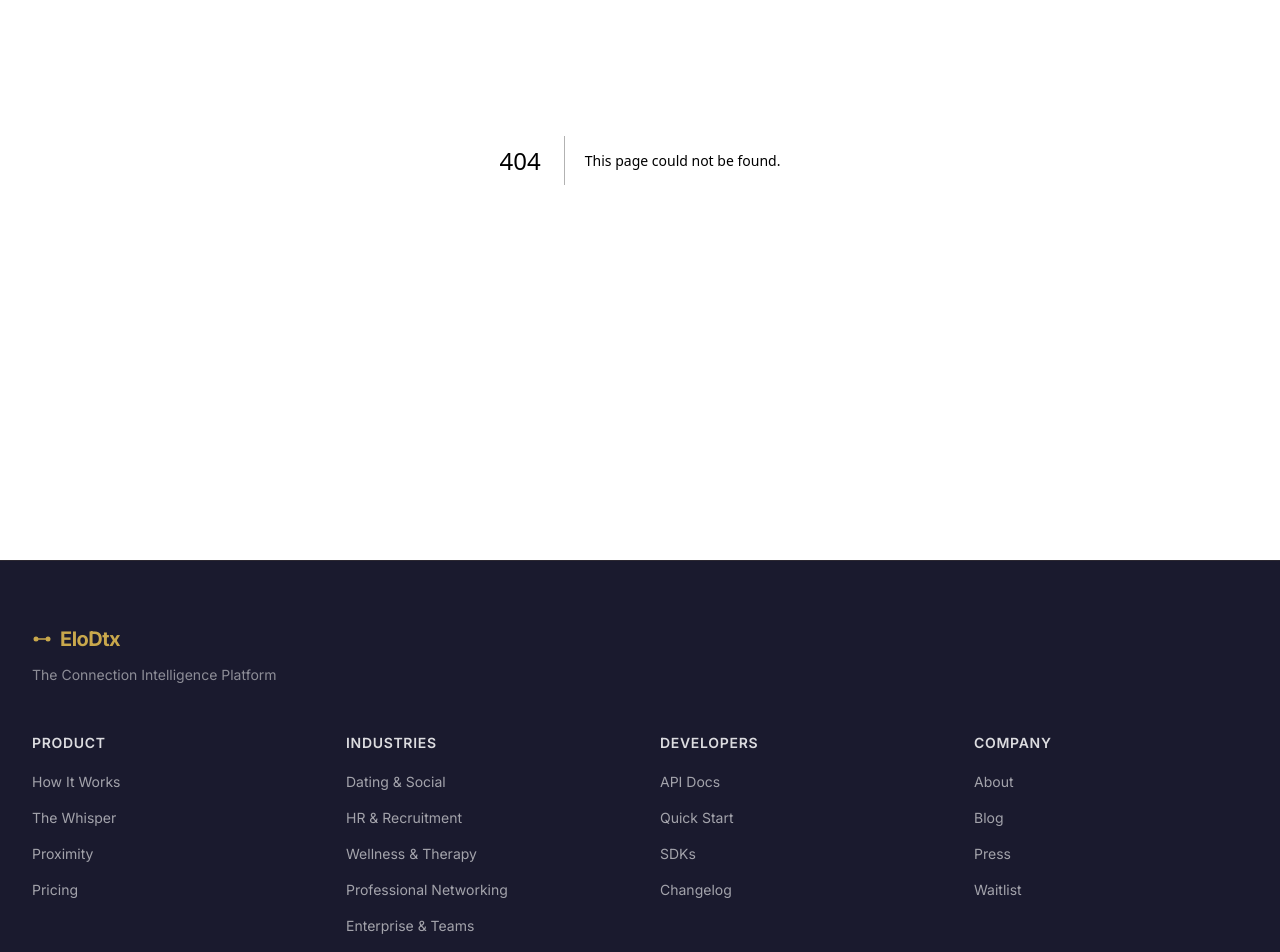
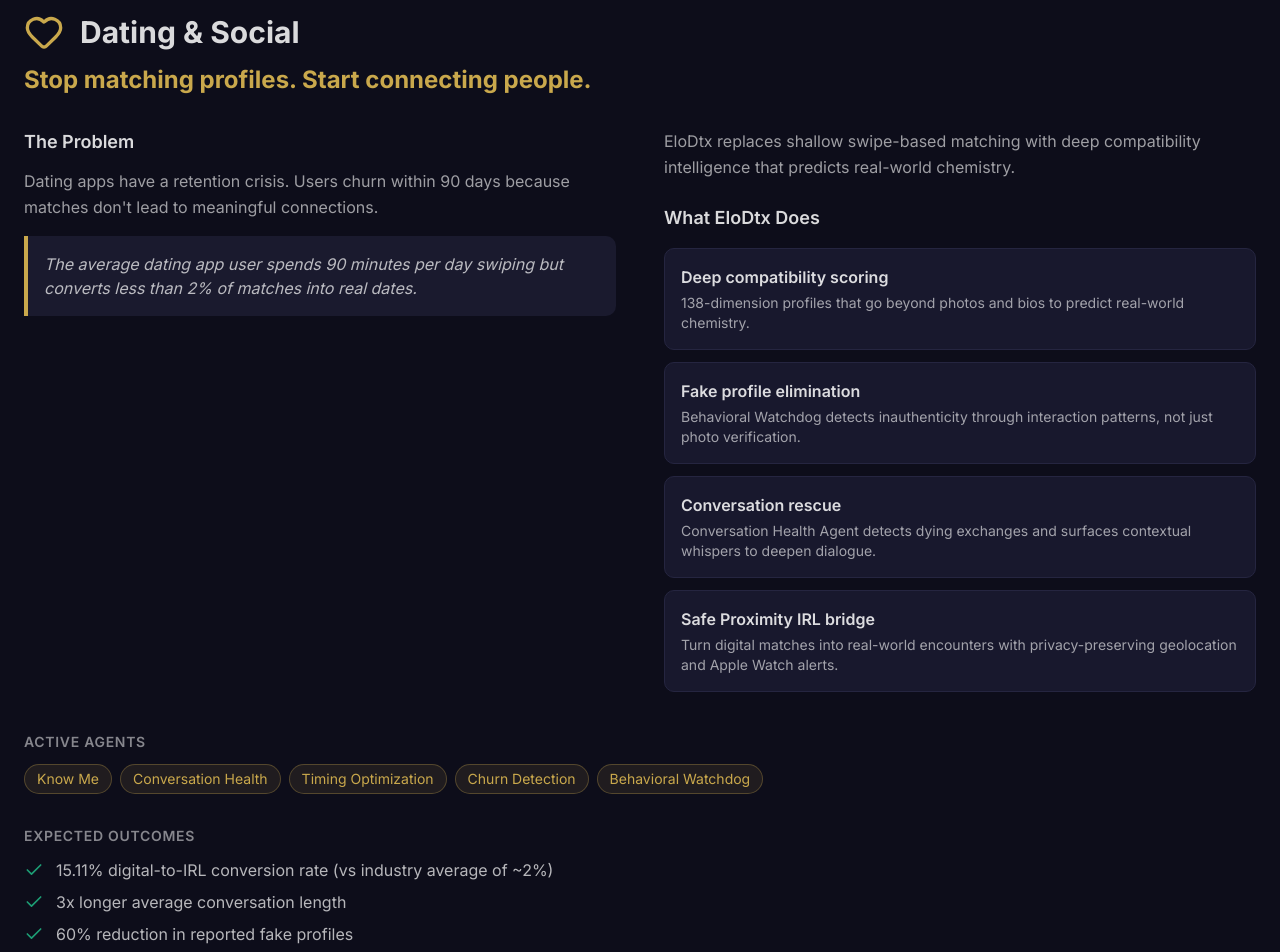
Before and after one commit to urbanspc/elodtx-website, a Next.js app: page /industries in a window 1280 px wide. Before the commit this address had no page. Shown: the part 320-1272 px from the top of the page. Built offline with nearby package versions, Linux system fonts and the light colour scheme.

Commit message:
feat: add Industries page with all 6 verticals

```diff
--- /dev/null
+++ b/app/industries/page.tsx
@@ -0,0 +1,144 @@
+import type { Metadata } from "next";
+import { Check } from "lucide-react";
+import { SEO, INDUSTRIES } from "@/lib/constants";
+import { SectionReveal } from "@/components/shared/section-reveal";
+
+export const metadata: Metadata = {
+  title: SEO.pages.industries.title,
+  description: SEO.pages.industries.description,
+  openGraph: {
+    title: SEO.pages.industries.title,
+    description: SEO.pages.industries.description,
+    siteName: SEO.siteName,
+    type: "website",
+  },
+  twitter: {
+    card: "summary_large_image",
+    title: SEO.pages.industries.title,
+    description: SEO.pages.industries.description,
+  },
+};
+
+export default function IndustriesPage() {
+  return (
+    <div className="max-w-[1280px] mx-auto px-6 py-16">
+      {/* Page Header */}
+      <SectionReveal>
+        <div className="text-center mb-20">
+          <h1 className="text-4xl md:text-5xl font-bold mb-4">Industries</h1>
+          <p className="text-lg text-[rgba(255,255,255,0.6)] max-w-2xl mx-auto">
+            Connection intelligence for every platform that brings people together.
+          </p>
+        </div>
+      </SectionReveal>
+
+      {/* Industry Sections */}
+      {INDUSTRIES.map((industry, index) => (
+        <div key={industry.id}>
+          <SectionReveal>
+            <section id={industry.id} className="py-4">
+              {/* Industry Header */}
+              <div className="flex items-center gap-4 mb-3">
+                <industry.icon className="w-10 h-10 text-brand-gold" />
+                <h2 className="text-3xl font-bold">{industry.name}</h2>
+              </div>
+              <p className="text-2xl font-bold text-brand-gold mb-8">
+                {industry.tagline}
+              </p>
+
+              {/* Two-column layout */}
+              <div className="grid grid-cols-1 lg:grid-cols-2 gap-12 mb-10">
+                {/* Left Column: The Problem */}
+                <div>
+                  <h3 className="text-lg font-semibold text-[rgba(255,255,255,0.85)] mb-3">
+                    The Problem
+                  </h3>
+                  <p className="text-[rgba(255,255,255,0.6)] mb-4 leading-relaxed">
+                    {industry.problem}
+                  </p>
+                  <blockquote className="bg-dark-secondary border-l-4 border-brand-gold p-4 rounded-r-lg italic text-[rgba(255,255,255,0.7)]">
+                    {industry.problemStats}
+                  </blockquote>
+                </div>
+
+                {/* Right Column: Description + What EloDtx Does */}
+                <div>
+                  <p className="text-[rgba(255,255,255,0.6)] mb-6 leading-relaxed">
+                    {industry.description}
+                  </p>
+                  <h3 className="text-lg font-semibold text-[rgba(255,255,255,0.85)] mb-4">
+                    What EloDtx Does
+                  </h3>
+                  <div className="flex flex-col gap-3">
+                    {industry.features.map((feature) => (
+                      <div
+                        key={feature.title}
+                        className="bg-dark-tertiary/50 rounded-lg p-4 border border-dark-tertiary"
+                      >
+                        <h4 className="font-semibold text-[rgba(255,255,255,0.85)] mb-1">
+                          {feature.title}
+                        </h4>
+                        <p className="text-sm text-[rgba(255,255,255,0.6)]">
+                          {feature.description}
+                        </p>
+                      </div>
+                    ))}
+                  </div>
+                </div>
+              </div>
+
+              {/* Active Agents */}
+              <div className="mb-8">
+                <h3 className="text-sm font-semibold text-[rgba(255,255,255,0.5)] uppercase tracking-wider mb-3">
+                  Active Agents
+                </h3>
+                <div className="flex flex-wrap gap-2">
+                  {industry.activeAgents.map((agent) => (
+                    <span
+                      key={agent}
+                      className="bg-brand-gold/10 text-brand-gold text-sm px-3 py-1 rounded-full border border-brand-gold/30"
+                    >
+                      {agent}
+                    </span>
+                  ))}
+                </div>
+              </div>
+
+              {/* Expected Outcomes */}
+              <div className="mb-8">
+                <h3 className="text-sm font-semibold text-[rgba(255,255,255,0.5)] uppercase tracking-wider mb-3">
+                  Expected Outcomes
+                </h3>
+                <ul className="flex flex-col gap-2">
+                  {industry.outcomes.map((outcome) => (
+                    <li key={outcome} className="flex items-start gap-3">
+                      <Check className="w-5 h-5 text-[#1D9E75] flex-shrink-0 mt-0.5" />
+                      <span className="text-[rgba(255,255,255,0.7)]">{outcome}</span>
+                    </li>
+                  ))}
+                </ul>
+              </div>
+
+              {/* Case Study */}
+              {industry.caseStudy && (
+                <div className="bg-dark-secondary border border-brand-gold/30 rounded-xl p-6">
+                  <h3 className="text-sm font-semibold text-brand-gold uppercase tracking-wider mb-2">
+                    Case Study
+                  </h3>
+                  <p className="text-[rgba(255,255,255,0.7)] leading-relaxed">
+                    {industry.caseStudy}
+                  </p>
+                </div>
+              )}
+            </section>
+          </SectionReveal>
+
+          {/* Divider between sections (not after the last one) */}
+          {index < INDUSTRIES.length - 1 && (
+            <div className="h-px bg-dark-tertiary my-16" />
+          )}
+        </div>
+      ))}
+    </div>
+  );
+}
```
